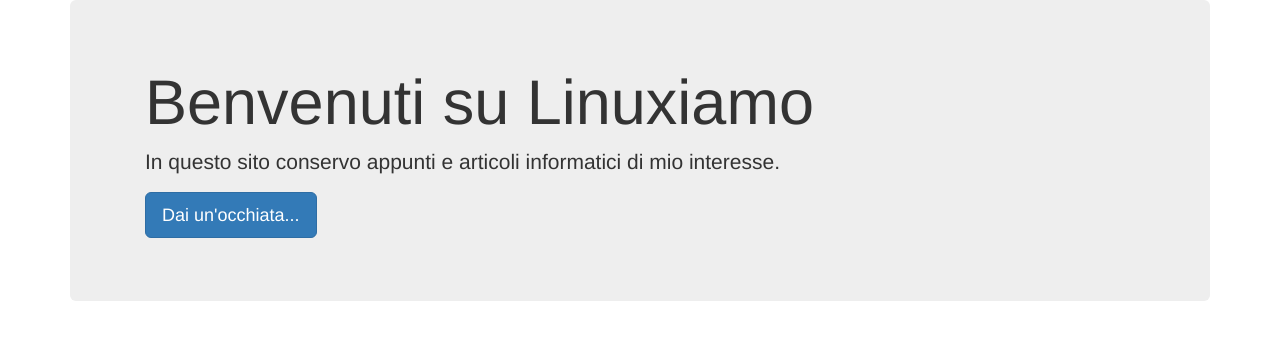
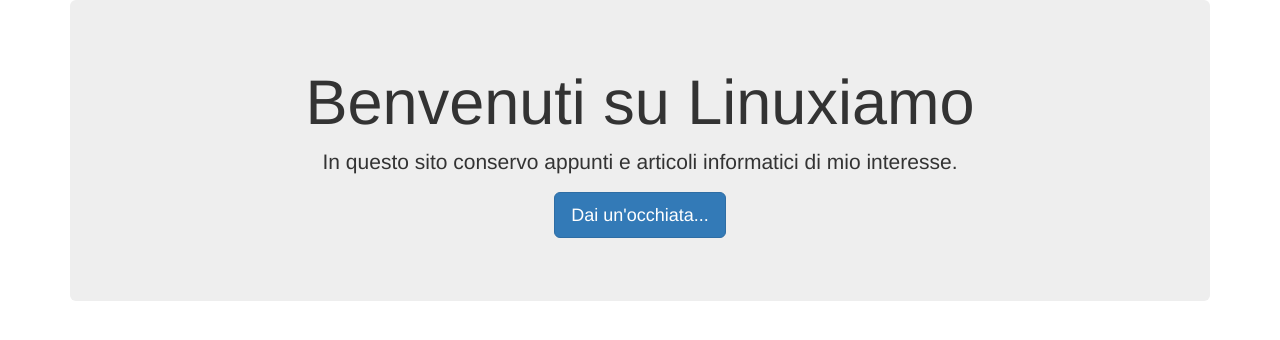
Before and after one commit to linuxiamo/linuxiamo.github.io, a plain HTML site: page index.html in a window 1280 px wide. Drawn offline with nearby package versions, Linux system fonts and the light colour scheme.

Commit message:
Update index.html

```diff
--- a/index.html
+++ b/index.html
@@ -23,11 +23,11 @@
 
                 <div class="jumbotron">
                     <div class="container">
-                        <h1>Benvenuti su Linuxiamo</h1>
-                        <p>In questo sito conservo appunti e articoli informatici di mio interesse.</p>
-                        <p>
-                            <a class="btn btn-primary btn-lg" href="https://www.github.com/linuxiamo/">Dai un'occhiata...</a>
-                        </p>
+                        <div class="text-center">
+                          <h1>Benvenuti su Linuxiamo</h1>
+                          <p>In questo sito conservo appunti e articoli informatici di mio interesse.</p>
+                          <p><a class="btn btn-primary btn-lg" href="https://www.github.com/linuxiamo/">Dai un'occhiata...</a></p>
+                        </div>
                     </div>
                 </div>
 
```
